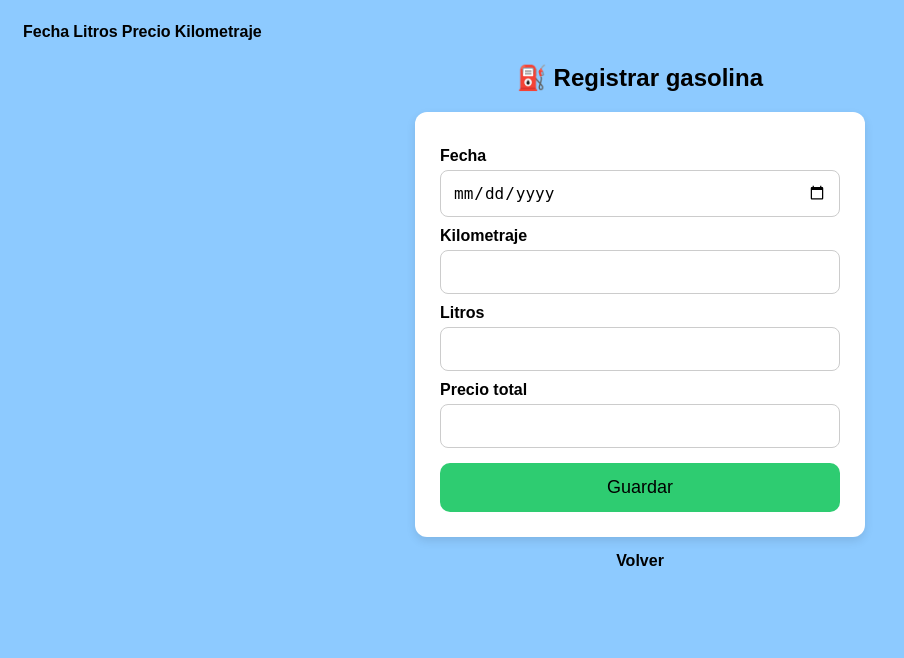
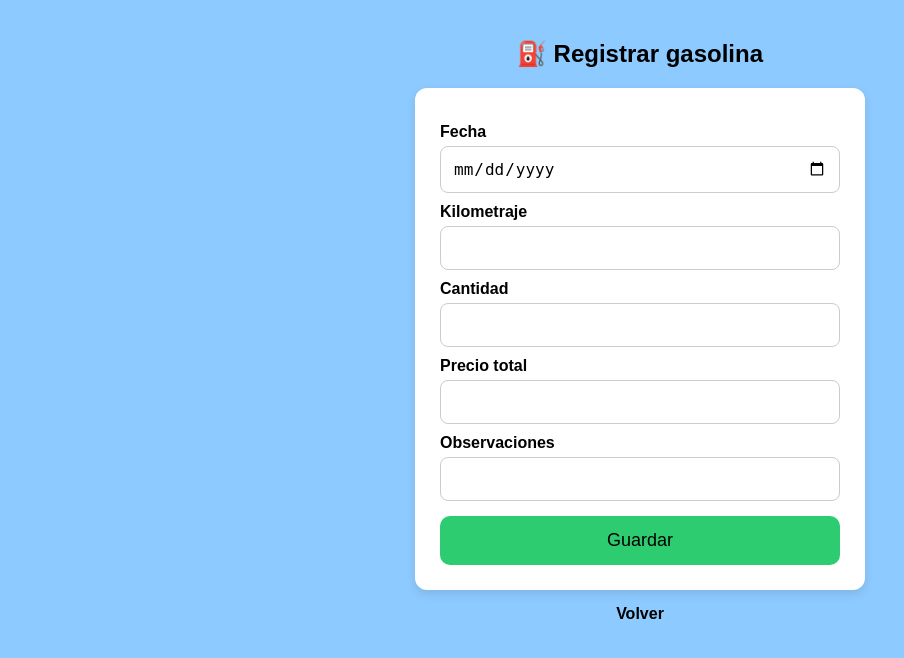
Before and after one commit to Arkaware/Moto-Control-Pro, a Flask app: page /gasolina in a window 1280 px wide. Shown: the top 658 px of the page, without its empty margins (0-904 px from the left). Run offline with Flask 3, Linux system fonts and the light colour scheme; lists and menus that the app fills with data are empty.

Commit message:
update 1

```diff
--- a/templates/gasolina.html
+++ b/templates/gasolina.html
@@ -13,27 +13,7 @@
 
 <body>
 
-    <table>
 
-<tr>
-<th>Fecha</th>
-<th>Litros</th>
-<th>Precio</th>
-<th>Kilometraje</th>
-</tr>
-
-{% for g in gasolina %}
-
-<tr>
-<td>{{g.fecha}}</td>
-<td>{{g.litros}}</td>
-<td>{{g.precio}}</td>
-<td>{{g.km}}</td>
-</tr>
-
-{% endfor %}
-
-</table>
 
 <div class="container">
 
@@ -47,11 +27,14 @@
 <label>Kilometraje</label>
 <input type="number" name="km" required>
 
-<label>Litros</label>
+<label>Cantidad</label>
 <input type="number" step="0.1" name="litros" required>
 
 <label>Precio total</label>
 <input type="number" name="precio" required>
+
+<label>Observaciones</label>
+<input type="text" name="observaciones" required>
 
 <button type="submit">Guardar</button>
 
```
